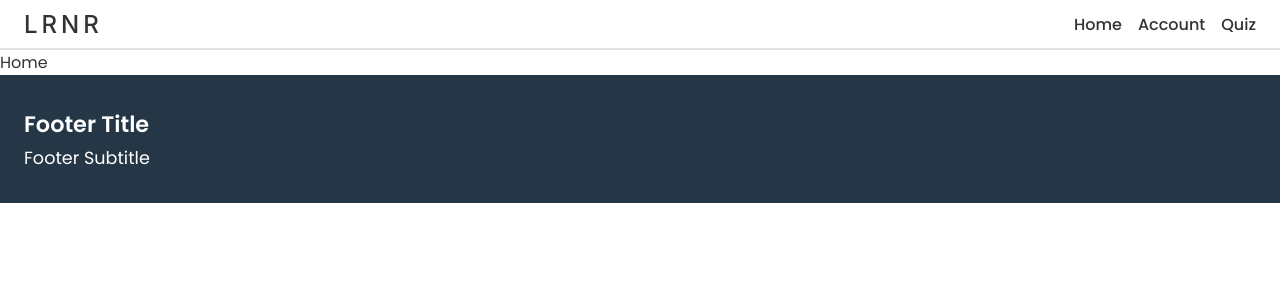
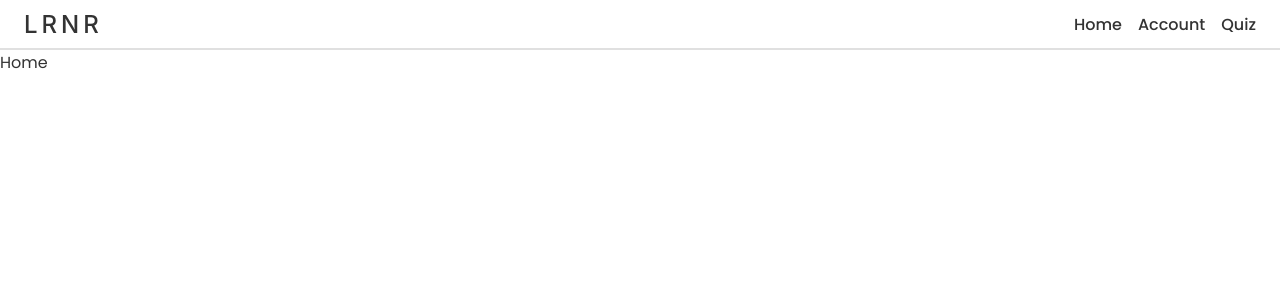
Before and after one commit to khangvu0/LRNR-app, a React (Vite) app in the folder client/: page / in a window 1280 px wide. Shown: the top 300 px of the page. Built offline with nearby package versions, Linux system fonts and the light colour scheme.

Commit message:
Updated color variables

```diff
--- a/client/src/styles/variables.css
+++ b/client/src/styles/variables.css
@@ -3,12 +3,12 @@
 
 /*-------------------- Color Variables --------------------*/
 :root {
-    --main-color: #253746;
-    --secondary-color: #38546b;
+    --blue-color: #4a92ed;
+    --dark-blue-color: #478de3;
+    --green-color: #449389;
     --text-color: #333333;
     --body-color: #ffffff;
-    --card-color: #f5f3ef;
-    --footer-color: #f6f6f6;
+    --off-white-color: #dbdbdb;
 
     --font-logo: 'Inter', 'Helvetica Neue', 'Arial', sans-serif;
     --font-title: 'garamond-premier-pro', 'Poppins', sans-serif;
```
